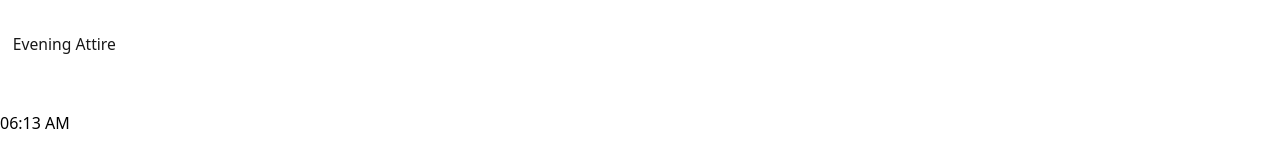
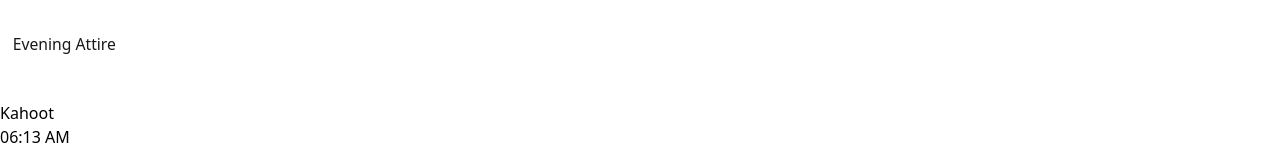
Before and after one commit to d-yas/agenda-ib, a React (Vite) app: page /1 in a window 1280 px wide. Shown: the part 5578-5724 px from the top of the page. Built offline with nearby package versions, Linux system fonts and the light colour scheme.

Commit message:
butonkahoot

```diff
--- a/package.json
+++ b/package.json
@@ -15,6 +15,7 @@
     "framer-motion": "^12.6.3",
     "react": "^19.0.0",
     "react-dom": "^19.0.0",
+    "react-icons": "^5.5.0",
     "react-router-dom": "^7.5.0"
   },
   "devDependencies": {
--- a/src/components/FineDiningAgenda.jsx
+++ b/src/components/FineDiningAgenda.jsx
@@ -1,4 +1,3 @@
-
 import ShootingStars from "./ShootingStars";
 import Header from "./Header";
 import Particles from "./Particles";
@@ -6,11 +5,13 @@ import Footer from "./Footer";
 import { useParams } from "react-router-dom";
 import { guestList } from "../data/guestList";
 import TimeLine from "./TimeLine";
+import { useState } from "react";
 
 const FineDiningAgenda = () => {
   const { guestId } = useParams();
   const currentGuest = guestList.find((guest) => guest.id === guestId);
   const guest = guestList.find((g) => g.id === guestId);
+  const [isMenuOpen, setIsMenuOpen] = useState(false);
 
   if (!guest) {
     return (
--- a/src/components/Footer.jsx
+++ b/src/components/Footer.jsx
@@ -1,5 +1,80 @@
 import { motion } from "framer-motion";
 import { useState, useEffect } from "react";
+import { FaLink, FaTimes } from "react-icons/fa";
+
+const Interactive = ({ links }) => {
+  const [isMenuOpen, setIsMenuOpen] = useState(false);
+
+  return (
+    <motion.div
+      className="relative mb-2"
+      initial={{ opacity: 0 }}
+      animate={{ opacity: 1 }}
+      transition={{ delay: 2.1 }}
+    >
+      <button
+        onClick={() => setIsMenuOpen(!isMenuOpen)}
+        className={`flex items-center gap-2 px-4 py-2 rounded-full ${
+          isMenuOpen
+            ? "bg-[#8BE6FF] text-[#000317]"
+            : "bg-[#8BE6FF]/20 text-[#8BE6FF] hover:bg-[#8BE6FF]/30"
+        } transition-all`}
+      >
+        {isMenuOpen ? (
+          <>
+            <FaTimes /> Close Menu
+          </>
+        ) : (
+          <>
+            <FaLink /> Quick Links
+          </>
+        )}
+      </button>
+
+      {isMenuOpen && (
+        <motion.div
+          initial={{ opacity: 0, y: 10 }}
+          animate={{ opacity: 1, y: 0 }}
+          className="absolute bottom-full left-1/2 transform -translate-x-1/2 mb-3 bg-[#000317] border border-[#8BE6FF]/30 rounded-lg p-3 shadow-lg min-w-[200px]"
+        >
+          <div className="flex flex-col gap-2">
+            {links.map((link, index) => (
+              <a
+                key={index}
+                href={link.url}
+                target="_blank"
+                rel="noopener noreferrer"
+                className="px-3 py-2 text-[#8BE6FF] hover:bg-[#8BE6FF]/10 rounded transition-all text-sm whitespace-nowrap"
+              >
+                {link.name}
+              </a>
+            ))}
+          </div>
+        </motion.div>
+      )}
+    </motion.div>
+  );
+};
+
+const StaticKahoot = () => {
+  return (
+    <motion.div
+      className="relative mb-2"
+      initial={{ opacity: 0 }}
+      animate={{ opacity: 1 }}
+      transition={{ delay: 2.1 }}
+    >
+      <a
+        href="https://kahoot.it/"
+        target="_blank"
+        className={`flex items-center gap-2 px-4 py-3 rounded-full font-bold
+             bg-[#8BE6FF] text-[#000317] transition-all animate-pulse`}
+      >
+        Kahoot
+      </a>
+    </motion.div>
+  );
+};
 
 const Footer = () => {
   const [currentTime, setCurrentTime] = useState(new Date());
@@ -7,7 +82,7 @@ const Footer = () => {
   useEffect(() => {
     const interval = setInterval(() => {
       setCurrentTime(new Date());
-    }, 1000); // update every second
+    }, 1000);
 
     return () => clearInterval(interval);
   }, []);
@@ -16,6 +91,14 @@ const Footer = () => {
     return time.toLocaleTimeString([], { hour: "2-digit", minute: "2-digit" });
   };
 
+  // Replace these with your actual links
+  const interactiveLinks = [
+    { name: "Kahoot Quiz", url: "https://kahoot.it" },
+    { name: "Mentimeter Poll", url: "https://www.menti.com" },
+    { name: "Feedback Form", url: "https://forms.gle/example" },
+    { name: "Event Survey", url: "https://forms.gle/example" },
+  ];
+
   return (
     <motion.footer
       className="fixed bottom-0 left-0 right-0 py-3 text-center bg-[#000317]/90 backdrop-blur-sm border-t border-[#8BE6FF]/10"
@@ -23,7 +106,9 @@ const Footer = () => {
       animate={{ opacity: 1 }}
       transition={{ delay: 1.8 }}
     >
-      <div className="flex items-center justify-between px-6">
+      <div className="flex flex-col items-center">
+        {/* Bottom row with logo and time */}
+        <div className="flex items-center justify-between w-full px-6">
           {/* Left Logo */}
           <motion.div
             initial={{ opacity: 0, x: -10 }}
@@ -31,10 +116,13 @@ const Footer = () => {
             transition={{ delay: 2, duration: 0.8 }}
             className="flex items-center"
           >
-          <img src="logotam.png" alt="logo" width={130} />
+            <img src="logotam.png" alt="logo" width={100} />
           </motion.div>
 
-        {/* Clock on the right */}
+          {/* <Interactive links={interactiveLinks} /> */}
+          <StaticKahoot />
+
+          {/* Clock */}
           <motion.div
             className="text-[#8BE6FF]/80 text-sm font-mono"
             initial={{ opacity: 0 }}
@@ -44,6 +132,7 @@ const Footer = () => {
             {formatTime(currentTime)}
           </motion.div>
         </div>
+      </div>
     </motion.footer>
   );
 };
```
Also changed, not shown: 1 other file (tests, documents, lock files or other folders). Lines whose indentation alone changed are shown as unchanged.
